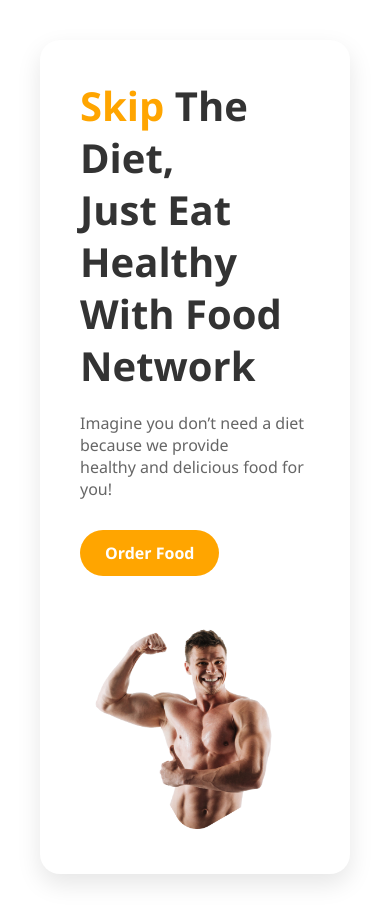
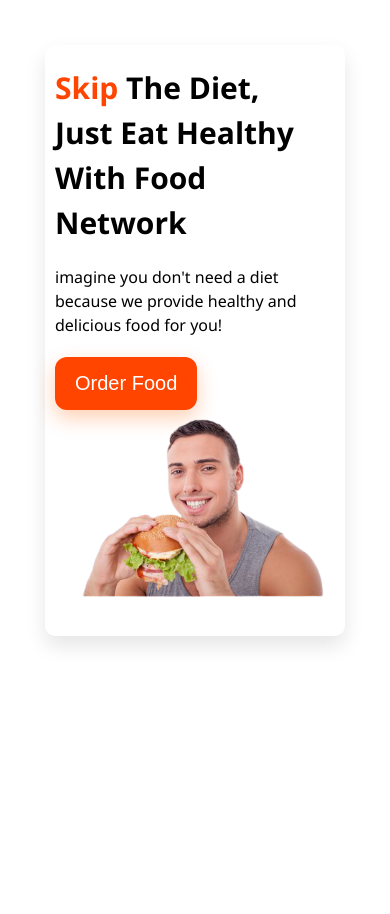
Before and after one commit to abirpuc/eat-healthy, a plain HTML site: page index.html in a window 390 px wide. After the commit the page ends 844 px from the top, so only its background shows below. Drawn offline with Linux system fonts and the light colour scheme.

Commit message:
design banner with responsive

```diff
--- a/index.html
+++ b/index.html
@@ -7,22 +7,17 @@
     <title>Eat Healthy Food</title>
 </head>
 <body>
-    <section class="banner">
-    <div class="banner-text">
-      <h1>
-        <span>Skip</span> The Diet,<br>
-        Just Eat Healthy<br>
-        With Food Network
-      </h1>
-      <p>
-        Imagine you don’t need a diet because we provide<br>
-        healthy and delicious food for you!
-      </p>
-      <a href="#" class="btn">Order Food</a>
-    </div>
-    <div class="banner-image">
-      <img src="./images/male/Hero Image.jpg" alt="Bodybuilder Image" />
-    </div>
-  </section>
+    <section class="banner-container">
+      <div class="banner-text">
+        <h1> <span>skip</span> the Diet, <br> just eat healthy <br> with food network</h1>
+        <p> imagine you don't need a diet because we provide healthy and delicious food for you!</p>
+        <button class="common-btn">Order Food</button>
+      </div>
+      <div class="banner-img">
+        <div class="shape"></div>
+        <div class="shape2"></div>
+        <img src="./images/male/2.png" alt="">
+      </div>
+    </section>
 </body>
 </html>
--- a/style.css
+++ b/style.css
@@ -10,74 +10,111 @@ body{
     padding: 40px;
 }
 
-.banner{
+.common-btn{
+  padding: 15px 20px;
+  border-radius: 12px;
+  border: none;
+  color: #fff;
+  background: orangered;
+  font-size: 20px;
+  cursor: pointer;
+  transition: all 0.3s;
+  box-shadow: 0 8px 20px rgba(255, 98, 0, 0.3)
+}
+
+.common-btn:hover{
+  background: orange;
+}
+
+.banner-container{
   display: flex;
-    flex-wrap: wrap;
+  flex-wrap:wrap;
+  justify-content: space-between;
   align-items: center;
-    justify-content: space-between;
-    background: #fff;
-    border-radius: 20px;
-    padding: 40px;
-    box-shadow: 0 10px 25px rgba(0,0,0,0.1);
+  padding: 100px;
+  margin: 20px;
+  border-radius: 10px;
+  box-shadow: 0 10px 20px rgba(0,0,0,0.1);
 }
 .banner-text{
   max-width: 500px;
 }
 
 .banner-text h1{
-    font-size: 2.5rem;
-    line-height: 1.3;
-    color: #333;
+  font-size: 30px;
+  font-weight: bold;
+  line-height: 1.5;
+  text-transform: capitalize;
 }
 
-.banner-text h1 span{
-    color: orange;
-    font-weight: bold;
+.banner-text span{
+  color: orangered;
+  font-size: 700;
 }
 
-.banner-text p {
-      margin-top: 20px;
-      font-size: 1rem;
-      color: #666;
+.banner-text p{
+  padding: 20px 0;
+  line-height: 1.5;
+}
+.banner-img{
+  width: 400px;
+  position: relative;
 }
 
-    .banner-text .btn {
-      display: inline-block;
-      margin-top: 30px;
-      padding: 12px 25px;
-      background: orange;
-      color: #fff;
-      text-decoration: none;
-      font-weight: bold;
-      border-radius: 25px;
-      transition: background 0.3s ease;
-    }
-
-    .banner-text .btn:hover {
-      background: #ff7f00;
-    }
-
-    .banner-image {
-      position: relative;
-      max-width: 400px;
-      margin-top: 20px;
-    }
-
-    .banner-image::before {
-      content: '';
+.banner-img .shape{
   position: absolute;
   top: 20px;
   left: 20px;
   width: 100%;
   height: 100%;
-      background: linear-gradient(135deg, #ff5722, #ffa726);
-      border-radius: 40% 60% 50% 50% / 50% 40% 60% 50%;
-      z-index: -1;
+  background: linear-gradient(45deg, #ff5722, #ff9800);
+  transform: rotate(10deg);
+  border-radius: 60px;
+  z-index: 1;
+}
+.banner-img .shape2{
+  position: absolute;
+  top: 20px;
+  left: 20px;
+  width: 100%;
+  height: 100%;
+  background: linear-gradient(45deg, #ff5722, #ff9800);
+  transform: rotate(45deg);
+  border-radius: 60px;
+  z-index: 1;
 }
 
-    .banner-image img {
+.banner-img img{
+  position: relative;
+  max-width: 400px;
+  z-index: 2;
+}
+
+@media screen and (max-width:480px) {
+  .banner-container{
+    margin: 5px;
+    padding: 20px 10px;
+  }
+  .shape{
+    display: none;
+  }
+  .shape2{
+    display: none;
+  }
+  .banner-img img{
     width: 100%;
-      border-radius: 20px;
-      position: relative;
-      z-index: 1;
   }
+}
+
+@media screen and (min-width:481px) and (max-width:767px){
+  .banner-container{
+    padding: 10px;
+  }
+  .shape{
+    display:none;
+  }
+  .shape2{
+    display:none;
+    transform: rotate(0deg);
+  }
+}
```
Also changed, not shown: images/male/1.png (renamed from images/male/31602633-happy-man-with-unhealthy-burger-sandwich-in-hand-get-ready-to-eat-isolated-on-a-white-background-fas-removebg-preview.png), images/male/2.png (renamed from images/male/attractive-man-eating-hamburger-he-260nw-310832510-removebg-preview.png), images/male/3.png (renamed from images/male/guy-eats-hot-dog-which-himself-has-prepared-street-food-young-man-blue-shirt-eats-hot-dog-white-background-100449486-removebg-preview.png), images/male/4.png (renamed from images/male/young-guy-holding-fresh-burger_79782-176-removebg-preview.png). Lines whose indentation alone changed are shown as unchanged.
